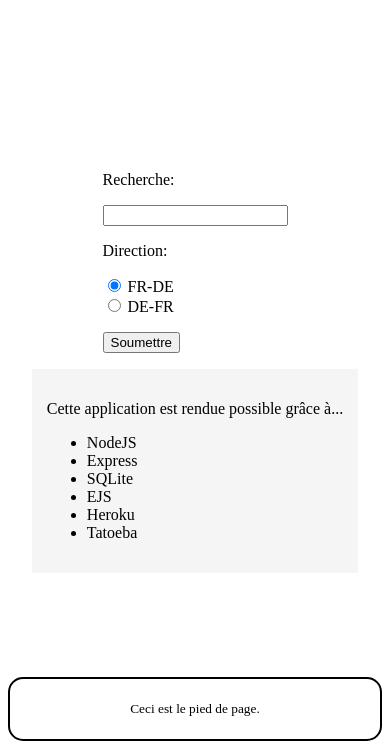
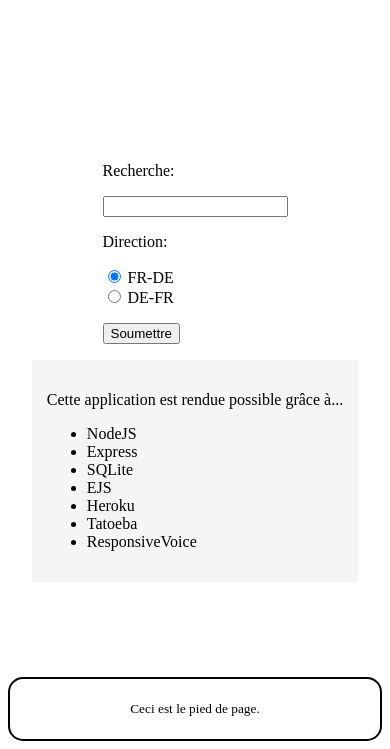
Before and after one commit to monmima/concordancier-bilingue-avec-nodejs-express-sqlite-et-ejs, a Node server app: page / in a window 390 px wide. Shown: the part 111-860 px from the top of the page. Run offline with Node 20, Linux system fonts and the light colour scheme; some libraries are stand-ins or nearby versions.

Commit message:
credited ResponsiveVoice on main page

```diff
--- a/views/index.ejs
+++ b/views/index.ejs
@@ -66,6 +66,7 @@
                 <li>EJS</li>
                 <li>Heroku</li>
                 <li>Tatoeba</li>
+                <li>ResponsiveVoice</li>
             </ul>
         </div>
 
```
